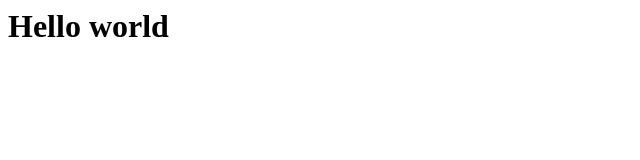
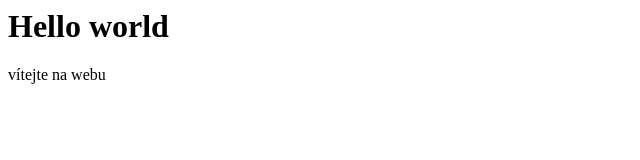
Before and after one commit to BugsBunny338/git-workshop, a plain HTML site: page index.html in a window 1280 px wide. Shown: the full height of the page, 0-640 px from the left. Drawn offline with Linux system fonts and the light colour scheme.

Commit message:
pridano uvitani

```diff
--- a/index.html
+++ b/index.html
@@ -1 +1,2 @@
 <h1>Hello world</h1>
+<p>vítejte na webu</p>
```
